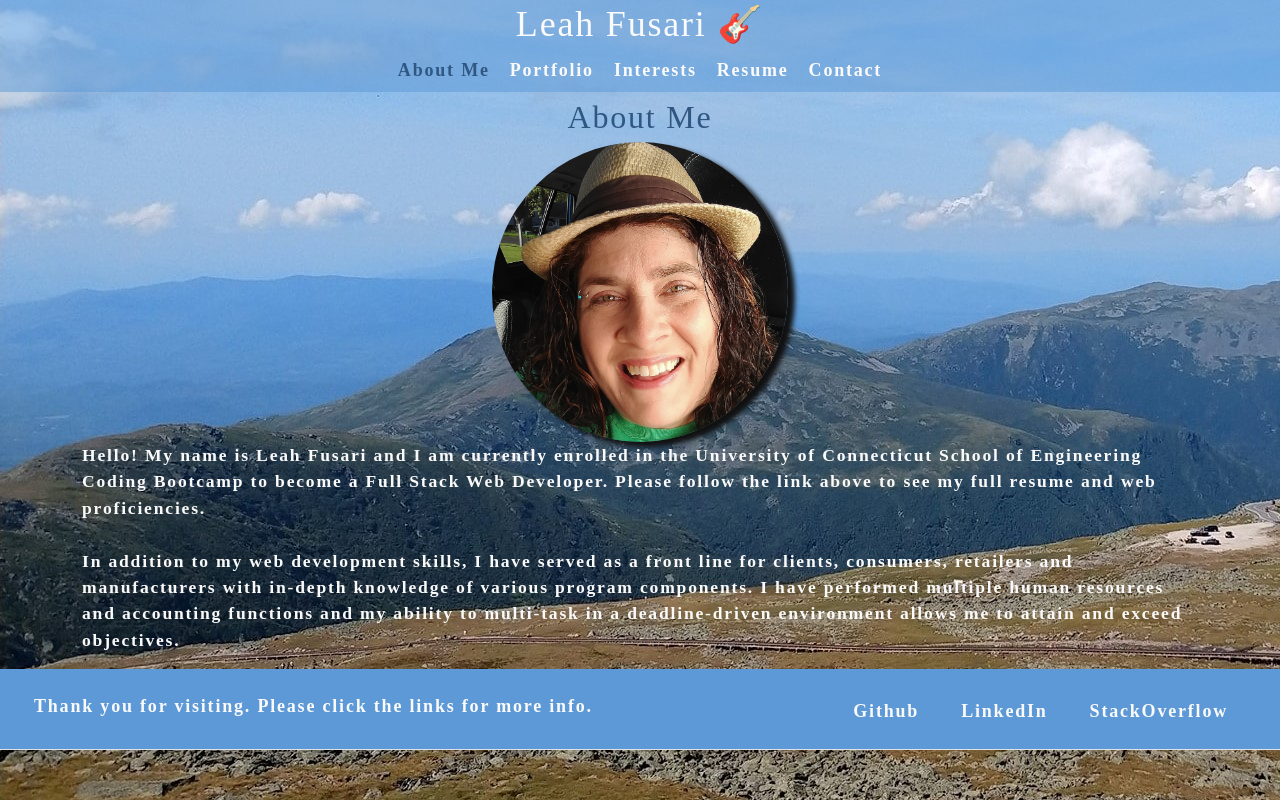
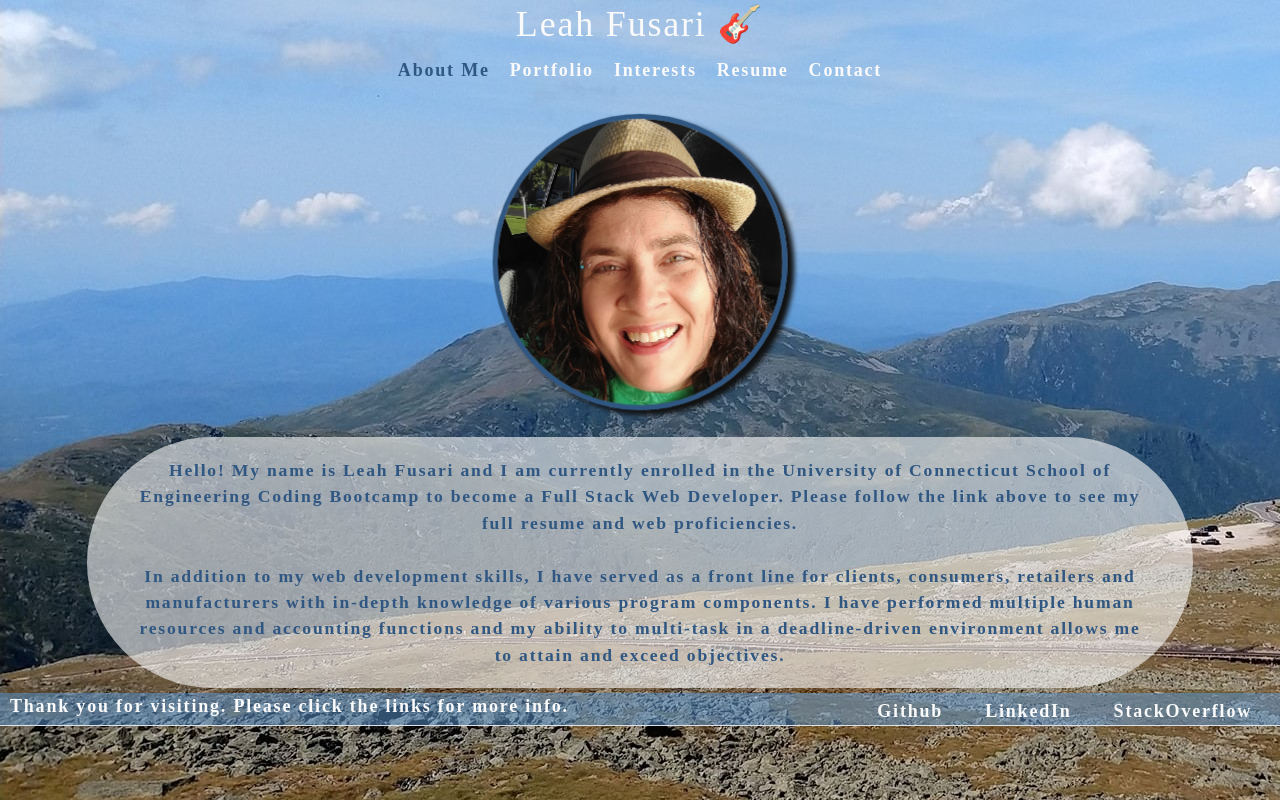
Before and after one commit to LeahFusari/leah-fusari-portfolio, a React (Create React App) app: page / in a window 1280 px wide. Built offline with nearby package versions, Linux system fonts and the light colour scheme.

Commit message:
even more styling

```diff
--- a/src/components/About/index.js
+++ b/src/components/About/index.js
@@ -7,12 +7,13 @@ function About() {
     <div className="container">
       <div className="row">
         <div className="about-section col-sm-12">
-          <h2 className='view-name'>About Me</h2>
           <img className="p-img" src={profileImage} alt="cover" />
+          <div className='blurb'>
           <p>Hello!  My name is Leah Fusari and I am currently enrolled in the University of Connecticut School of Engineering Coding Bootcamp to become a Full Stack Web Developer.  Please follow the link above to see my full resume and web proficiencies.
             <br></br> <br></br>
             In addition to my web development skills, I have served as a front line for clients, consumers, retailers and manufacturers with in-depth knowledge of various program components. I have performed multiple human resources and accounting functions and my ability to multi-task in a deadline-driven environment allows me to attain and exceed objectives.
           </p>
+          </div>
         </div>
       </div>
     </div>
--- a/src/components/Footer/index.js
+++ b/src/components/Footer/index.js
@@ -3,7 +3,7 @@ import React from 'react';
 function Footer() {
   return (
     <footer className="text-center text-lg-start">
-      <div className="d-flex justify-content-center justify-content-lg-between p-4 border-bottom">
+      <div className=" foot-div d-flex justify-content-center justify-content-lg-between p-4 border-bottom">
         <div class="me-5 d-none d-lg-block">
           <span>Thank you for visiting.  Please click the links for more info.</span>
         </div>
--- a/src/components/Project/index.js
+++ b/src/components/Project/index.js
@@ -3,16 +3,14 @@ import React from "react";
 function Project(props){
     return (
 
-        <div className="d-flex flex-row">
+        <div className=" cards d-flex flex-row">
             <a className="card-body" href={props.url} target="_blank" rel="noreferrer" >
               <div className= "label">
               <h4 className="card-title">{props.name}</h4>
               {props.description}
-              {/* <p className="description">{props.description}</p> */}
               </div>
               <img src={require(`../../assets/images/${props.category}/${props.filename}`)}
                 alt={props.name}
-                // className="img-thumbnail"
               />
             </a>
         </div>
--- a/src/components/Resume/index.js
+++ b/src/components/Resume/index.js
@@ -4,8 +4,9 @@ import respdf from "../../assets/resume.pdf"
 function Resume() {
     return (
       <div>
+
       <div className="view-name">
-        <a href= {respdf} target="_blank" rel="noreferrer">Download my resume here!</a>
+        <a className='blinking'  href= {respdf} target="_blank" rel="noreferrer">Download my resume here!</a>
         </div>
 
       <section className="my-5">
--- a/src/components/View/index.js
+++ b/src/components/View/index.js
@@ -25,8 +25,8 @@ function View({ currentCategory }) {
   } else {
     return (
       <section>
-        <h1 className="view-name">{capitalizeFirstLetter(name)}</h1>
-        <p className="view-name">{description}</p>
+        {/* <h1 className="view-name">{capitalizeFirstLetter(name)}</h1> */}
+        <h2 className="view-name">{description}</h2>
         <PhotoList category={name} />
       </section>
     )
--- a/src/index.css
+++ b/src/index.css
@@ -10,7 +10,8 @@
   --secondary: #afbfd6;
   --tertiary-fade: rgb(48, 87, 130, 0.6);
   --tertiary: rgb(48, 87, 130);
-  --light: #fafafa;
+  --light: rgb(250, 250, 250);
+  --light-fade: rgb(250, 250, 250, 0.6);
   --dark: #000000;
   --darker: #111111;
   --error: rgb(228, 46, 1);
@@ -97,7 +98,7 @@ a {
 } */
 
 header {
-  background-color: var(--sky-fade);
+  /* background-color: var(--sky-fade); */
   position: -webkit-sticky;
   position: sticky;
   top: 0;
@@ -322,6 +323,10 @@ label:active {
   text-align: center;
 }
 
+.cards{
+  animation: loader 3s;
+}
+
 section {
   font-family: "Poiret One", cursive;
 }
@@ -377,13 +382,13 @@ a {
   color: var(--tertiary);
 }
 
-#about-text {
+/* #about-text {
   padding: 0px 30px;
-}
+} */
 
-#about-text p{
+/* #about-text p{
   font-size: 20px;
-}
+} */
 
 .about-section, .header-content{
   display: flex;
@@ -392,11 +397,36 @@ a {
 }
 .p-img {
   border-radius: 50%;
+  margin: 20px;
+  border-style: solid;
+  border-width: 5px;
+  border-color: var(--tertiary);
+  animation: loader 6s;
 }
 
+.blurb{
+  background-color: var(--light-fade);
+  color:var(--tertiary);
+  text-align: center;
+  margin: 5px;
+  border-radius:15cm;
+}
+
+.blurb > p{
+  margin: 20px 50px;
+}
 footer{
-  background-color: var(--sky);
+  background-color: var(--sky-fade);
   color: var(--light);
+  position: -webkit-sticky;
+  position: sticky;
+  bottom: 0;
+  z-index: 9999;
+  padding: 0px !important;
+}
+
+.foot-div{
+  padding: 0px !important;
 }
 
 .foot-anchor-container {
@@ -406,3 +436,56 @@ footer{
 .foot-anchor-container > a{
 margin: 0px 10px;
 }
+
+.blinking{
+  animation:blinkingText 1.2s infinite;
+}
+
+@keyframes blinkingText{
+  0%{     color: var(--error);    }
+  49%{    color: var(--error); }
+  60%{    color: transparent; }
+  99%{    color:transparent;  }
+  100%{   color: var(--error);    }
+}
+
+@keyframes loader {
+  0% {
+    rotate: 0deg;
+  }
+  25% {
+    rotate: y 90deg;
+    scale: 0.5;
+  }
+  50% {
+    rotate: 180deg;
+  }
+  75% {
+    rotate: x 270deg;
+    border-radius: 50%;
+  }
+  100% {
+    rotate: 360deg;
+  }
+}
+
+@supports not (rotate: 0deg) {
+  @keyframes loader {
+    0% {
+      transform: rotateY(0deg);
+    }
+    25% {
+      transform: rotateY(90deg);
+    }
+    50% {
+      transfrom: rotateY(180deg);
+    }
+    75% {
+      transform: rotateY(270deg);
+      border-radius: 50%;
+    }
+    100% {
+      transform: rotateY(360deg);
+    }
+  }
+}
```
